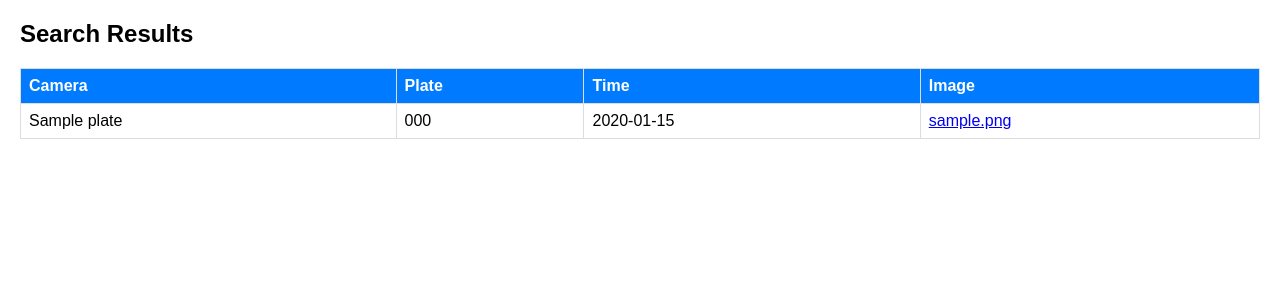
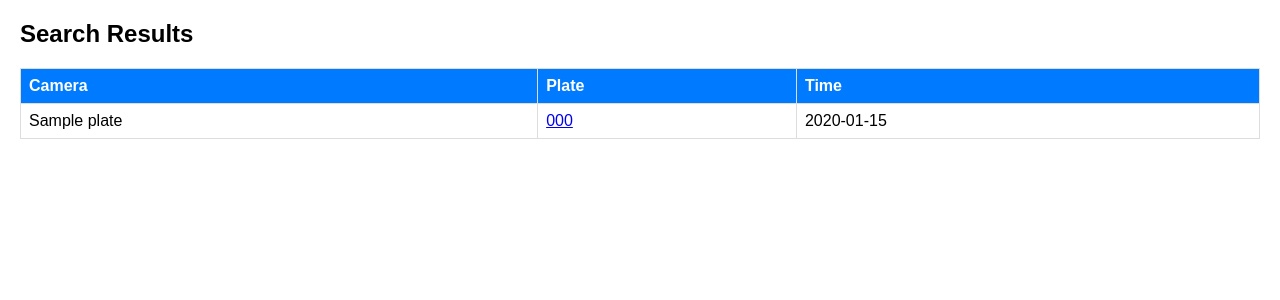
Before and after one commit to kyle4269/frigate_alpr_web, a Flask app: template templates/search_results.html in a window 1280 px wide. Shown: the top 300 px of the page. Run offline with Flask 3, Linux system fonts and the light colour scheme; the template is opened without the code that fills it: values that come from a table or form of the project are taken from there, others are empty; tables that the repository leaves empty hold one stand-in row (values such as "Sample post"); parts of the project's set-up code (start-up, migrations or seed data) failed here and were passed over.

Commit message:
Added hyperlink for license plate images

```diff
--- a/templates/search_results.html
+++ b/templates/search_results.html
@@ -38,23 +38,20 @@
                 <th>Camera</th>
                 <th>Plate</th>
                 <th>Time</th>
-                <th>Image</th>
             </tr>
         </thead>
         <tbody>
             {% for record in results %}
                 <tr>
                     <td>{{ record.camera_name }}</td>
-                    <td>{{ record.plate_number.upper() }}</td>
-                    <td>{{ record.detection_time }}</td>
                     <td>
                         {% if record.has_image %}
-                            <!-- Display image directly or as a clickable link -->
-                            <a href="{{ url_for('serve_plate_image', filename=record.has_image) }}" target="_blank">{{ record.has_image }}</a>
+                        <a href="{{ url_for('serve_plate_image', filename=record.has_image) }}">{{ record.plate_number.upper() }}</a>
                         {% else %}
-                            None
+                            {{ record.plate_number.upper() }}
                         {% endif %}
                     </td>
+                    <td>{{ record.detection_time }}</td>
             {% endfor %}
         </tbody>
     </table>
```
Also changed, not shown: 3 other files.
